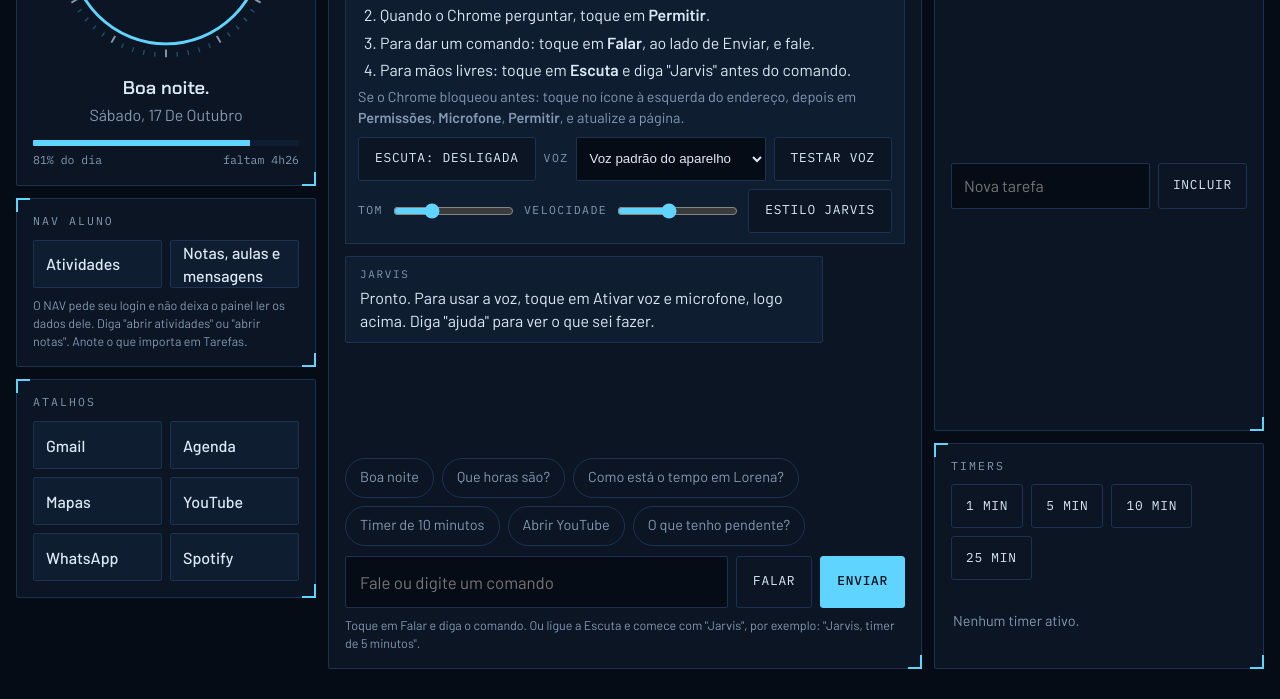
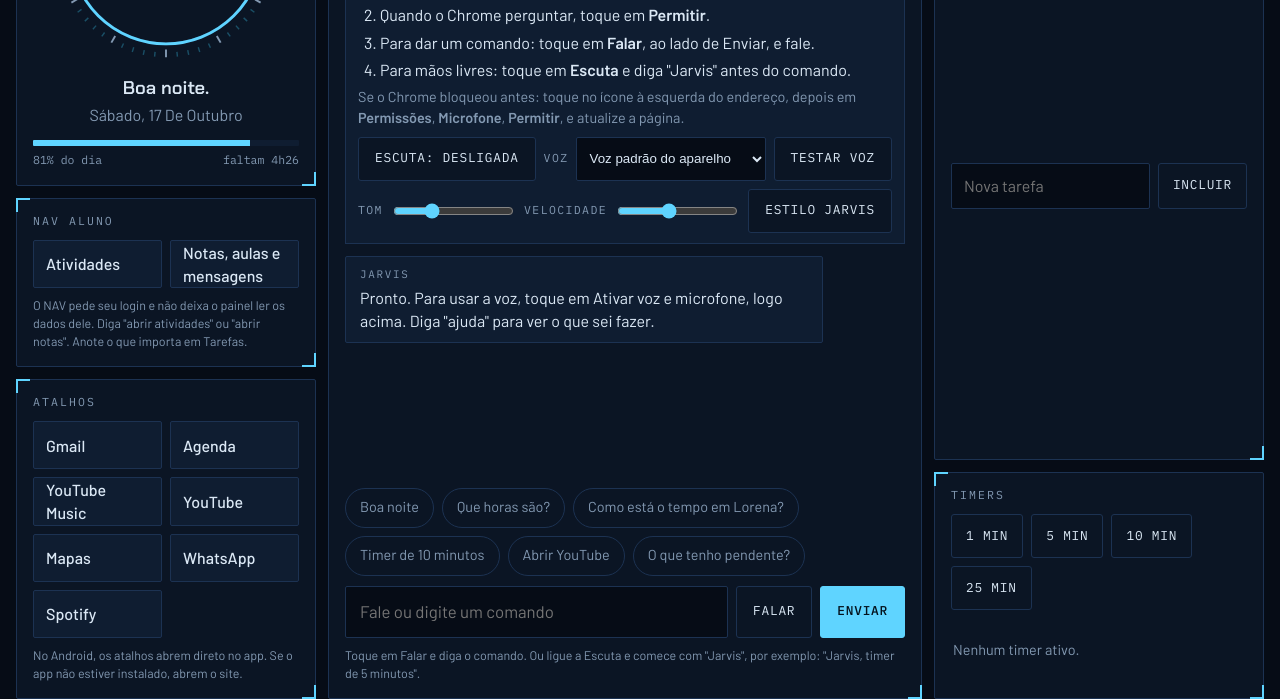
Before and after one commit to julianacmor-boop/Jarvis, a plain HTML site: page index.html in a window 1280 px wide. Shown: the part 369-1068 px from the top of the page. Before the commit the page ends 1038 px from the top, so only its background shows below. Drawn offline with Linux system fonts and the light colour scheme; no server answers.

Commit message:
Abre Gmail, Agenda, YouTube e YouTube Music direto nos apps
- Atalhos e comandos de voz usam links de app do Android (intent)
- Novo atalho do YouTube Music; "abrir música" abre o YouTube Music
- Se o app não estiver instalado, abre o site
- Versão 7

Co-Authored-By: Claude Sonnet 5.5 <noreply@anthropic.com>
Claude-Session: https://claude.ai/code/session_01VhkowoTWrMZthdH5GoiwT1

```diff
--- a/index.html
+++ b/index.html
@@ -4,7 +4,7 @@
 <meta charset="utf-8">
 <meta name="viewport" content="width=device-width, initial-scale=1, viewport-fit=cover">
 <meta name="theme-color" content="#060c16">
-<meta name="jarvis-version" content="6">
+<meta name="jarvis-version" content="7">
 <meta name="mobile-web-app-capable" content="yes">
 <title>Jarvis</title>
 <link rel="stylesheet" href="https://fonts.googleapis.com/css2?family=Barlow:wght@400;500;600&family=Chakra+Petch:wght@500;600;700&family=IBM+Plex+Mono:wght@400;500&display=swap">
@@ -237,14 +237,8 @@ button { cursor: pointer; }
       </div>
       <div class="panel">
         <p class="label">Atalhos</p>
-        <div class="shortcuts">
-          <a href="https://mail.google.com" target="_blank" rel="noopener">Gmail</a>
-          <a href="https://calendar.google.com" target="_blank" rel="noopener">Agenda</a>
-          <a href="https://maps.google.com" target="_blank" rel="noopener">Mapas</a>
-          <a href="https://www.youtube.com" target="_blank" rel="noopener">YouTube</a>
-          <a href="https://web.whatsapp.com" target="_blank" rel="noopener">WhatsApp</a>
-          <a href="https://open.spotify.com" target="_blank" rel="noopener">Spotify</a>
-        </div>
+        <div class="shortcuts" id="shortcutGrid"></div>
+        <p class="hint">No Android, os atalhos abrem direto no app. Se o app não estiver instalado, abrem o site.</p>
       </div>
     </section>
 
@@ -571,17 +565,32 @@ button { cursor: pointer; }
     out += " " + weatherSay(/noite/.test(kind) ? "amanha" : "");
     return out;
   }
-  var HELP = "Posso dizer as horas e a data, dar o clima de Guaratinguetá e Lorena, iniciar timers, e cuidar das tarefas. Para abrir atalhos diga \"abrir YouTube\", \"abrir Gmail\", \"abrir agenda\", \"abrir atividades\", entre outros. Exemplos: \"bom dia\", \"timer de 10 minutos\", \"adicionar tarefa comprar pão\", \"concluir tarefa pão\", \"como está o tempo em Lorena?\", \"previsão para amanhã\".";
+  var HELP = "Posso dizer as horas e a data, dar o clima de Guaratinguetá e Lorena, iniciar timers, e cuidar das tarefas. Para abrir apps diga \"abrir YouTube\", \"abrir música\", \"abrir Gmail\", \"abrir agenda\" ou \"abrir atividades\". Exemplos: \"bom dia\", \"timer de 10 minutos\", \"adicionar tarefa comprar pão\", \"concluir tarefa pão\", \"como está o tempo em Lorena?\", \"previsão para amanhã\".";
   var SHORTCUTS = [
-    { name: "o Gmail", url: "https://mail.google.com", re: /e-?mail|gmail|correio/ },
-    { name: "a Agenda", url: "https://calendar.google.com", re: /agenda|calendario/ },
-    { name: "o Mapas", url: "https://maps.google.com", re: /\bmapas?\b|\brotas?\b/ },
-    { name: "o YouTube", url: "https://www.youtube.com", re: /you ?tube|videos?/ },
-    { name: "o WhatsApp", url: "https://web.whatsapp.com", re: /whats ?app|zap/ },
-    { name: "o Spotify", url: "https://open.spotify.com", re: /spotify|musicas?/ },
-    { name: "as atividades do NAV", url: "https://aluno.triventoeducacao.com.br/atividades/170622", re: /atividades?|\bnav\b|escola|trivento/ },
-    { name: "o portal do NAV, com notas, aulas e mensagens", url: "https://aluno.triventoeducacao.com.br/", re: /notas?|aulas?|mensagens?|portal/ }
+    { label: "Gmail", name: "o Gmail", url: "https://mail.google.com", re: /e-?mail|gmail|correio/, pkg: "com.google.android.gm", host: "mail.google.com", path: "/mail/", scheme: "https" },
+    { label: "Agenda", name: "a Agenda", url: "https://calendar.google.com", re: /agenda|calendario/, pkg: "com.google.android.calendar", host: "calendar.google.com", path: "/calendar/", scheme: "https" },
+    { label: "YouTube Music", name: "o YouTube Music", url: "https://music.youtube.com", re: /(you ?tube|you tube) ?music|ytmusic|musicas?/, pkg: "com.google.android.apps.youtube.music", host: "music.youtube.com", path: "/", scheme: "https" },
+    { label: "YouTube", name: "o YouTube", url: "https://www.youtube.com", re: /you ?tube|videos?/, pkg: "com.google.android.youtube", host: "www.youtube.com", path: "/", scheme: "https" },
+    { label: "Mapas", name: "o Mapas", url: "https://maps.google.com", re: /\bmapas?\b|\brotas?\b/, pkg: "com.google.android.apps.maps", host: "maps.google.com", path: "/", scheme: "https" },
+    { label: "WhatsApp", name: "o WhatsApp", url: "https://web.whatsapp.com", re: /whats ?app|zap/, pkg: "com.whatsapp", host: "send", path: "/", scheme: "whatsapp" },
+    { label: "Spotify", name: "o Spotify", url: "https://open.spotify.com", re: /spotify/, pkg: "com.spotify.music", host: "open.spotify.com", path: "/", scheme: "https" },
+    { label: "Atividades do NAV", name: "as atividades do NAV", url: "https://aluno.triventoeducacao.com.br/atividades/170622", re: /atividades?|\bnav\b|escola|trivento/ },
+    { label: "Portal do NAV", name: "o portal do NAV, com notas, aulas e mensagens", url: "https://aluno.triventoeducacao.com.br/", re: /notas?|aulas?|mensagens?|portal/ }
   ];
+  var IS_ANDROID = /Android/i.test(navigator.userAgent);
+  function appHref(it, withFallback) {
+    if (!it.pkg || !IS_ANDROID) return it.url;
+    return "intent://" + it.host + it.path + "#Intent;scheme=" + it.scheme + ";package=" + it.pkg + ";" +
+      (withFallback ? "S.browser_fallback_url=" + encodeURIComponent(it.url) + ";" : "") + "end";
+  }
+  (function renderShortcuts() {
+    var grid = $("#shortcutGrid"); if (!grid) return;
+    SHORTCUTS.filter(function (x) { return x.pkg; }).forEach(function (it) {
+      var a = el("a", null, it.label); a.href = appHref(it, true);
+      if (!(it.pkg && IS_ANDROID)) { a.target = "_blank"; a.rel = "noopener"; }
+      grid.appendChild(a);
+    });
+  })();
   var pendingLink = null;
   var VERB = /^(?:por favor\s+)?(?:abrir|abri|abre|abra|abrindo|acessar|acesse|entrar no|entrar na|entrar em|ir para|ir pro|ir no|ir na|vai para|va para|ver|mostrar|mostre|me leve para|quero ver|quero abrir|iniciar|ligar)\s+(?:o |a |os |as |meu |minha |minhas |meus |no |na |do |da )*(.+)$/;
   var NOT_SHORTCUT = /tarefa|timer|temporizador|cronometro|clima|tempo|chuva|temperatura|previsao|horas|concluir|pendente|voz|escuta|ajuda|comandos/;
@@ -593,8 +602,12 @@ button { cursor: pointer; }
       q = n;
     }
     var it = SHORTCUTS.filter(function (x) { return x.re.test(q); })[0];
-    if (!it) return m ? "Não conheço esse atalho. Posso abrir Gmail, Agenda, Mapas, YouTube, WhatsApp, Spotify e o NAV (atividades, notas, aulas e mensagens)." : null;
+    if (!it) return m ? "Não conheço esse atalho. Posso abrir Gmail, Agenda, YouTube, YouTube Music, Mapas, WhatsApp, Spotify e o NAV (atividades, notas, aulas e mensagens)." : null;
     pendingLink = it;
+    if (it.pkg && IS_ANDROID) {
+      try { location.href = appHref(it, false); } catch (e) {}
+      return "Abrindo " + it.name + " no app. Se ele não abrir, toque no botão.";
+    }
     var w = null; try { w = window.open(it.url, "_blank"); if (w) w.opener = null; } catch (e) { w = null; }
     return w ? "Abrindo " + it.name + "." : "Pronto. Toque no botão para abrir " + it.name + ".";
   }
@@ -654,7 +667,8 @@ button { cursor: pointer; }
     pendingLink = null;
     var out = handle(text), box = bubble("ai", out);
     if (pendingLink) {
-      var a = el("a", "go", "Abrir " + pendingLink.name.replace(/^(o |a |as |os )/, "")); a.href = pendingLink.url; a.target = "_blank"; a.rel = "noopener";
+      var a = el("a", "go", "Abrir " + pendingLink.name.replace(/^(o |a |as |os )/, "")); a.href = appHref(pendingLink, true);
+      if (!(pendingLink.pkg && IS_ANDROID)) { a.target = "_blank"; a.rel = "noopener"; }
       box.appendChild(a); log.scrollTop = log.scrollHeight;
     }
     say(out, !!viaVoice);
@@ -748,7 +762,7 @@ button { cursor: pointer; }
   window.addEventListener("offline", setStatus);
   setStatus();
   $("#chatMode").textContent = "comandos de voz e texto";
-  var VERSION = "6";
+  var VERSION = "7";
   $("#statusText").textContent += " · v" + VERSION;
   function checkUpdate() {
     if (navigator.onLine === false) return;
```
